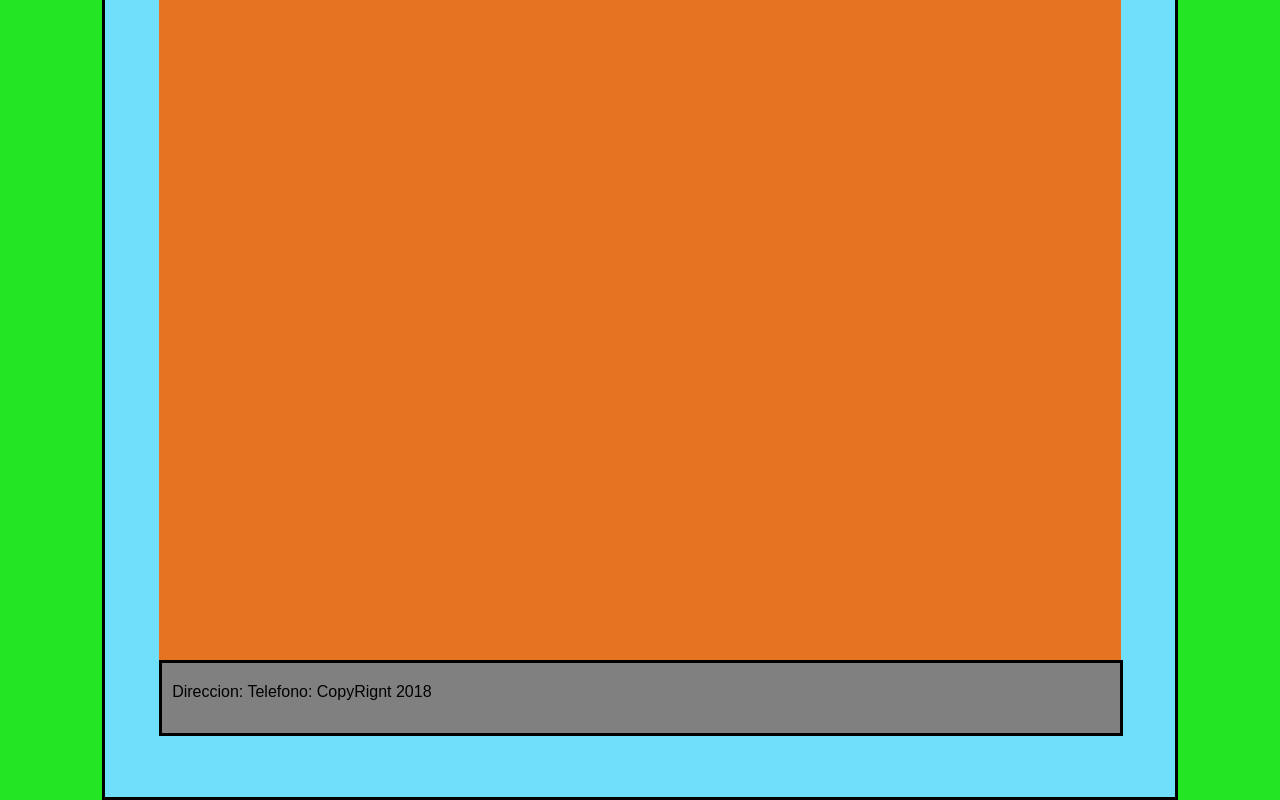
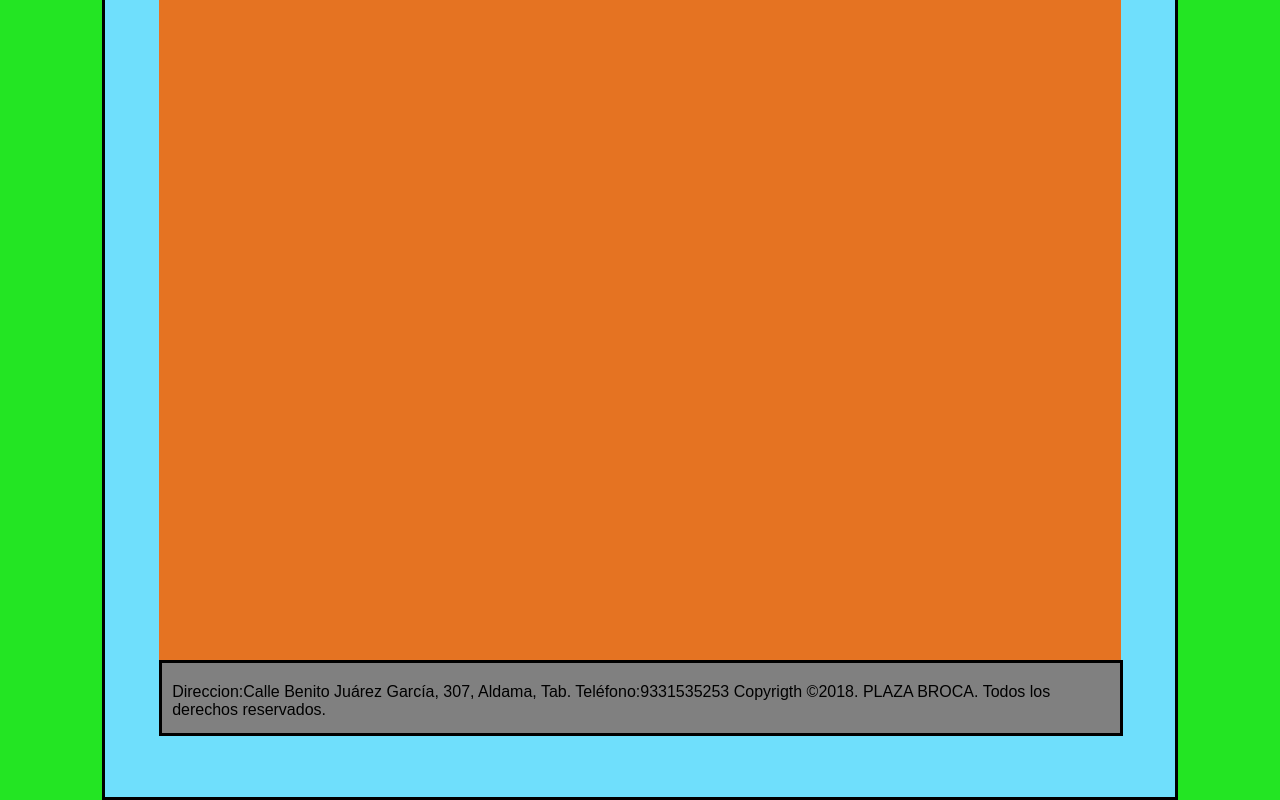
Before and after one commit to Alondraalcoser/Plaza-Broca, a plain HTML site: page Pagina/index.html in a window 1280 px wide. Shown: the part 438-1238 px from the top of the page. Drawn offline with Linux system fonts and the light colour scheme.

Commit message:
proyecto página web

```diff
--- a/Pagina/index.html
+++ b/Pagina/index.html
@@ -45,7 +45,8 @@
           </ul>
         </div>
     </div>
-        <div id="pie">Direccion: Telefono: CopyRignt 2018</div>
+        <div id="pie">Direccion:Calle Benito Ju&aacute;rez Garc&iacute;a, 307, Aldama, Tab.
+ Tel&eacute;fono:9331535253 Copyrigth &copy;2018. PLAZA BROCA. Todos los derechos reservados.</div>
     </div>
 
  </div>
```
